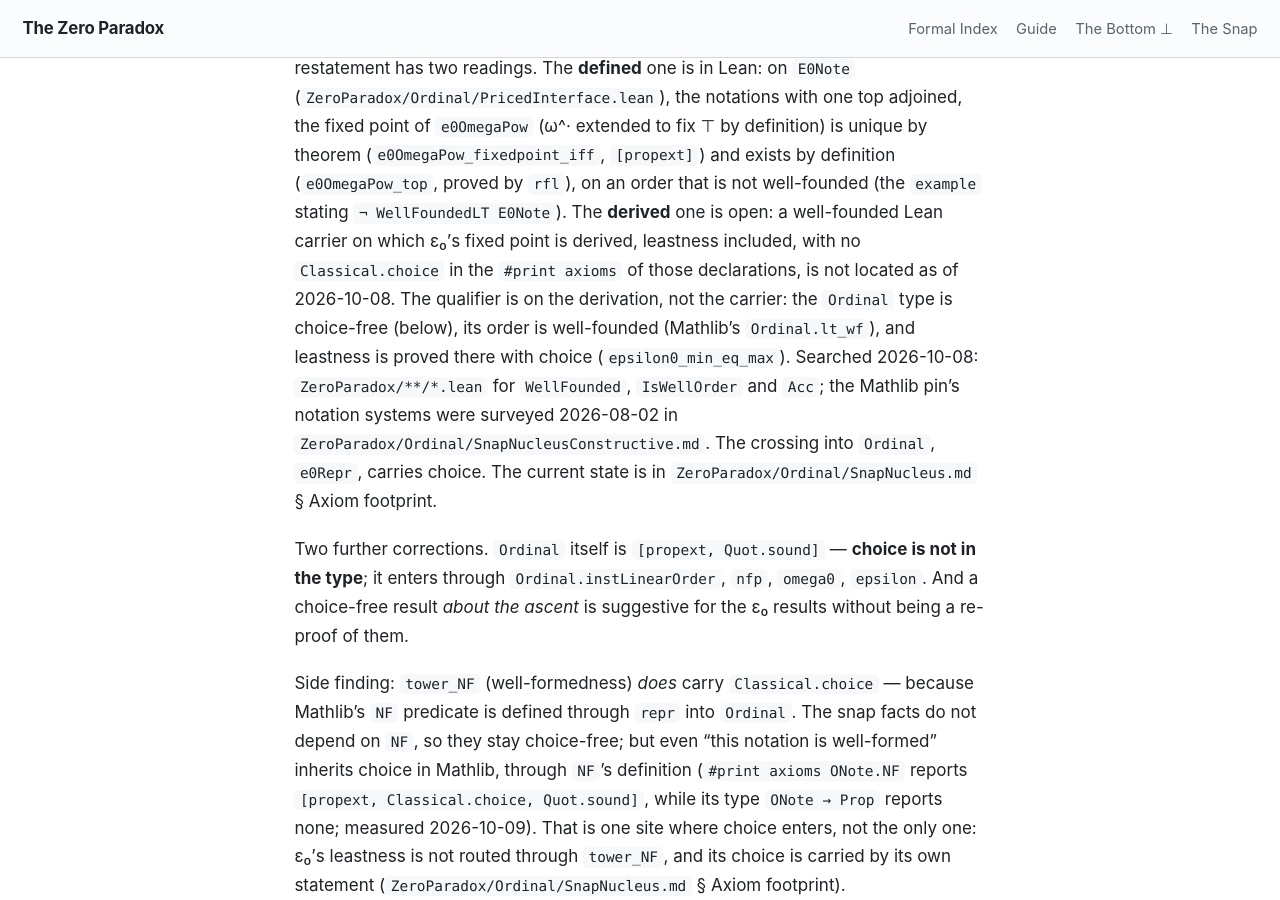
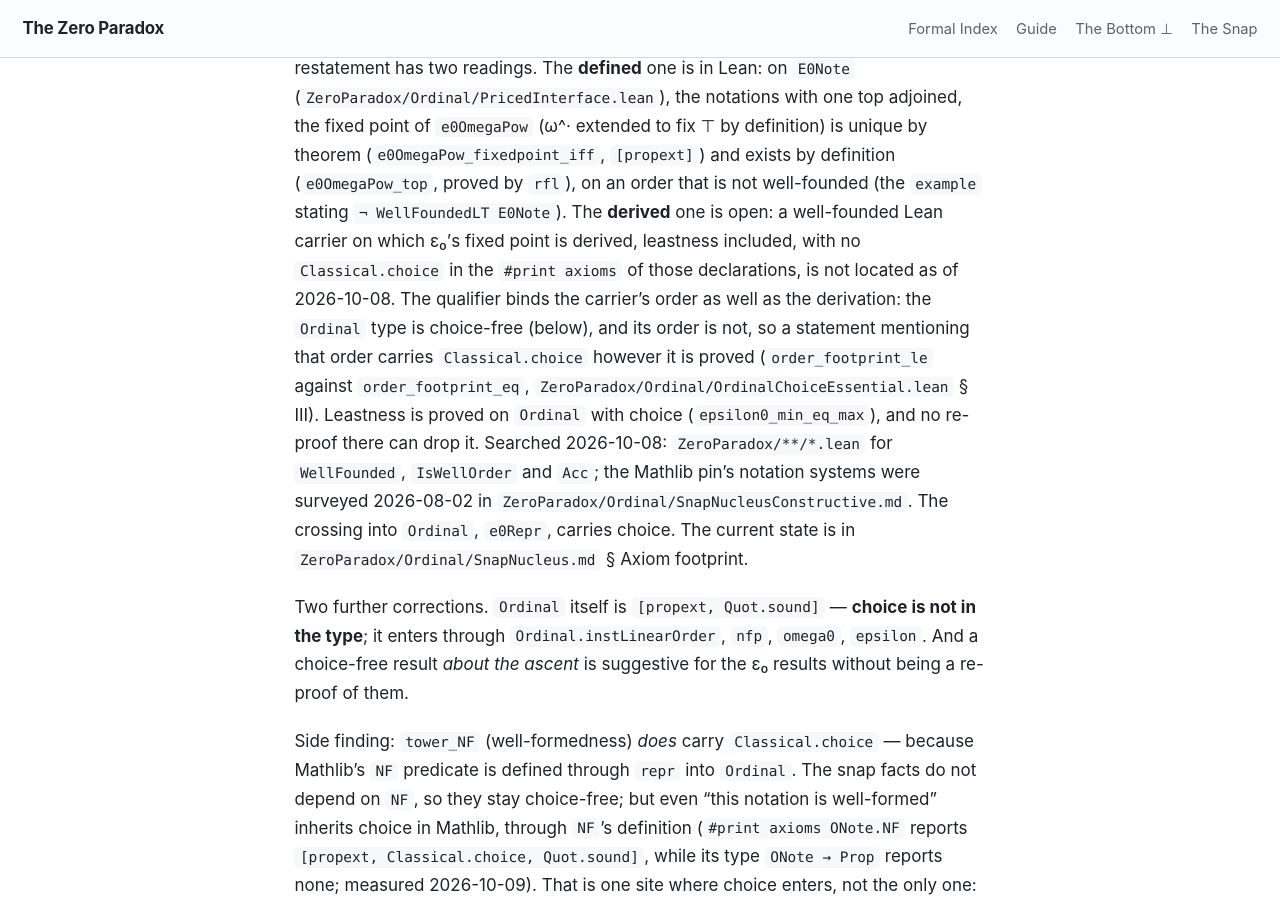
Before and after one commit to timbrigham/ZeroParadox, a Jekyll site: the page built from ZeroParadox/Ordinal/ConstructiveOrdinals.md, in a window 1280 px wide and 900 px high, scrolled down 1726 px. Built offline with Jekyll 4.4.1, drawn with Linux system fonts in a browser that asks for light colours; our own code applies the rules of GitHub Pages for plain Markdown files.

Commit message:
ConstructiveOrdinals.md: the choice qualifier binds Ordinal's order, not only the derivation
The sentence said the choice-free qualifier is on the derivation and not the carrier, citing
Ordinal's choice-free type and Ordinal.lt_wf. Measured: (· < ·) and (· ≤ ·) on Ordinal, and
WellFounded (<) via lt_wf, each print Classical.choice; order_footprint_le against
order_footprint_eq (OrdinalChoiceEssential.lean § III) already records that every statement
mentioning Ordinal's order carries choice however it is proved. Restated to say so and point there.

Adversary gate round 0, finding B1.

Co-Authored-By: Claude Opus 5.5 (1M context) <noreply@anthropic.com>
Claude-Session: https://claude.ai/code/session_01DYrKY8CR8AeESMvjGVQtzA

```diff
--- a/ZeroParadox/Ordinal/ConstructiveOrdinals.md
+++ b/ZeroParadox/Ordinal/ConstructiveOrdinals.md
@@ -50,9 +50,11 @@ across the crossing every notation denotes below ε₀ (`repr_lt_epsilon0`,
 (`e0OmegaPow_top`, proved by `rfl`), on an order that is not well-founded (the `example` stating
 `¬ WellFoundedLT E0Note`). The **derived** one is open: a well-founded Lean carrier on which
 ε₀'s fixed point is derived, leastness included, with no `Classical.choice` in the `#print axioms` of
-those declarations, is not located as of 2026-10-08. The qualifier is on the derivation, not the
-carrier: the `Ordinal` type is choice-free (below), its order is well-founded (Mathlib's
-`Ordinal.lt_wf`), and leastness is proved there with choice (`epsilon0_min_eq_max`). Searched
+those declarations, is not located as of 2026-10-08. The qualifier binds the carrier's order as well
+as the derivation: the `Ordinal` type is choice-free (below), and its order is not, so a statement
+mentioning that order carries `Classical.choice` however it is proved (`order_footprint_le` against
+`order_footprint_eq`, `ZeroParadox/Ordinal/OrdinalChoiceEssential.lean` § III). Leastness is proved on
+`Ordinal` with choice (`epsilon0_min_eq_max`), and no re-proof there can drop it. Searched
 2026-10-08: `ZeroParadox/**/*.lean` for `WellFounded`, `IsWellOrder` and `Acc`; the Mathlib pin's
 notation systems were surveyed 2026-08-02 in `ZeroParadox/Ordinal/SnapNucleusConstructive.md`. The
 crossing into `Ordinal`, `e0Repr`, carries choice. The current state is in `ZeroParadox/Ordinal/SnapNucleus.md` § Axiom footprint.
```
